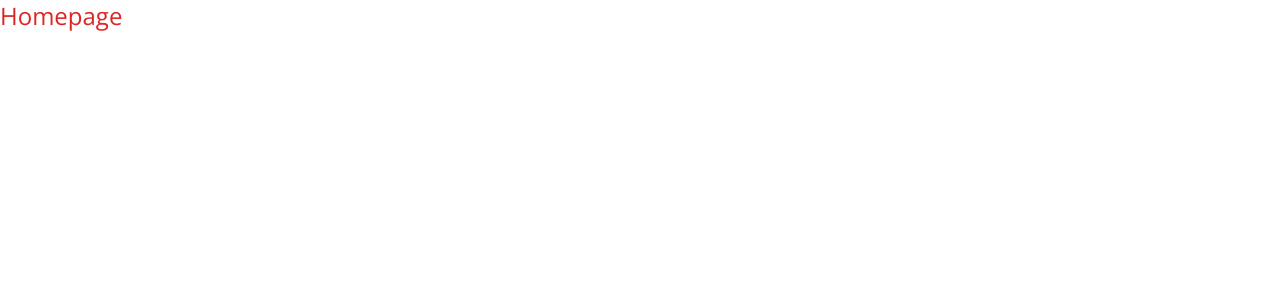
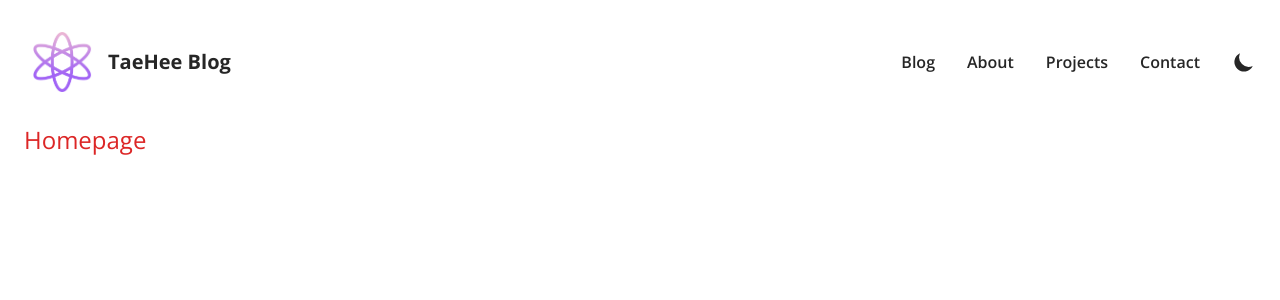
Before and after one commit to jangth0655/blog-taehee-v2, a Next.js app: page / in a window 1280 px wide. Shown: the top 300 px of the page. Built offline with nearby package versions, Linux system fonts and the light colour scheme.

Commit message:
design : layout과 navbar 골격 업데이트

```diff
--- /dev/null
+++ b/src/components/Layout.tsx
@@ -0,0 +1,17 @@
+import Navbar from './navbar/Navbar';
+
+interface Props {
+  children: React.ReactNode;
+}
+
+const Layout = ({ children }: Props) => {
+  return (
+    <section>
+      <main className='max-w-[640px] px-6 sm:max-w-7xl m-auto'>
+        <Navbar />
+        <div>{children}</div>
+      </main>
+    </section>
+  );
+};
+export default Layout;
--- /dev/null
+++ b/src/components/navbar/Navbar.tsx
@@ -0,0 +1,51 @@
+import Image from 'next/image';
+import Link from 'next/link';
+import { HiMoon, HiSun } from 'react-icons/hi';
+
+const navItems = [
+  {
+    title: 'Blog',
+    path: '/',
+  },
+  {
+    title: 'About',
+    path: '/about',
+  },
+  {
+    title: 'Projects',
+    path: '/projects',
+  },
+  {
+    title: 'Contact',
+    path: '/contact',
+  },
+];
+
+const Navbar = () => {
+  return (
+    <nav className='flex items-center justify-between text-neutral-800'>
+      <div className='flex items-center space-x-4 px-2 py-8'>
+        <Image
+          src='/image/logo.png'
+          width={60}
+          height={60}
+          alt='logo'
+          priority
+        />
+        <p className='font-bold text-xl'>TaeHee Blog</p>
+      </div>
+
+      <ul className='flex items-center space-x-8'>
+        {navItems.map((nav) => (
+          <Link href={nav.path} key={nav.path}>
+            <li className='font-semibold'>{nav.title}</li>
+          </Link>
+        ))}
+        <div>
+          <HiMoon className='text-2xl' />
+        </div>
+      </ul>
+    </nav>
+  );
+};
+export default Navbar;
--- a/src/pages/index.tsx
+++ b/src/pages/index.tsx
@@ -1,7 +1,9 @@
+import Layout from '@/components/Layout';
+
 export default function HomePage() {
   return (
-    <main>
+    <Layout>
       <h1 className='text-2xl text-red-600'>Homepage</h1>
-    </main>
+    </Layout>
   );
 }
```
